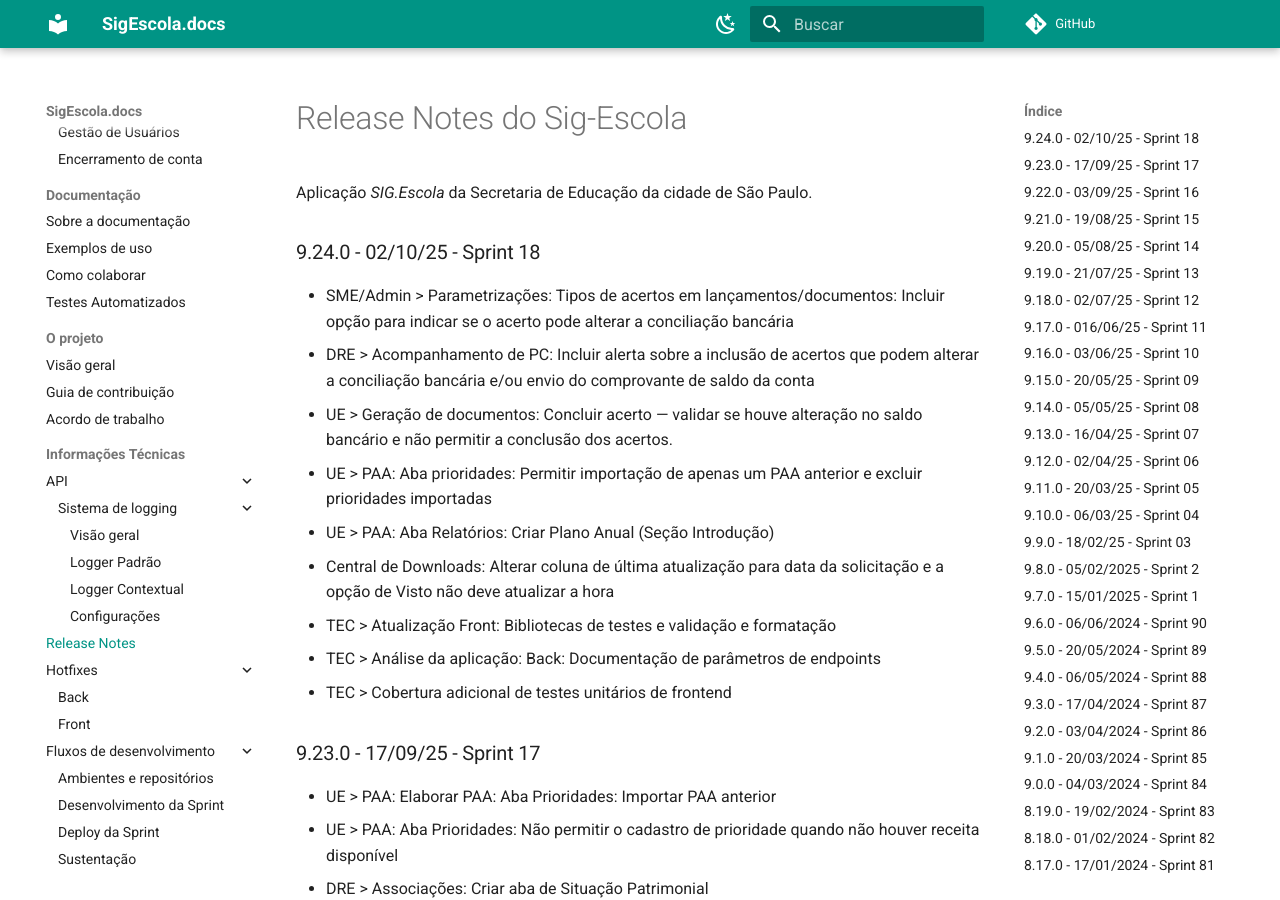
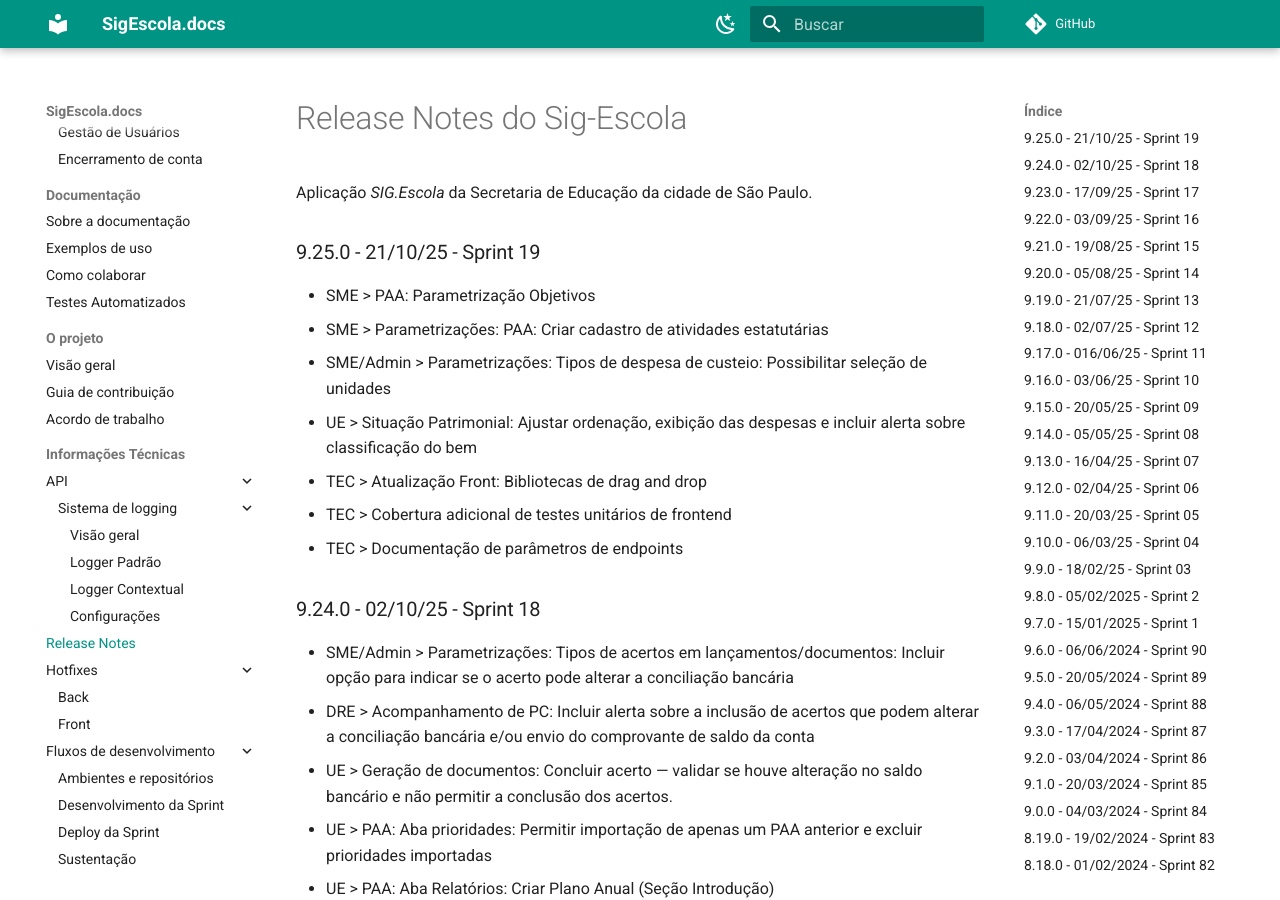
Before and after one commit to prefeiturasp/SME-PTRF-Docs, an MkDocs documentation site: the page built from docs/projeto/release_notes.md, in a window 1280 px wide and 900 px high. Built offline with MkDocs 1.6.1 and Material for MkDocs 9.7.7, drawn with Linux system fonts in a browser that asks for light colours; comment, search, counter and statistics services are not loaded.

Commit message:
Add release notes for version 9.25.0

```diff
--- a/docs/projeto/release_notes.md
+++ b/docs/projeto/release_notes.md
@@ -1,6 +1,16 @@
 # Release Notes do Sig-Escola
 
 Aplicação *SIG.Escola* da Secretaria de Educação da cidade de São Paulo.
+
+### 9.25.0 - 21/10/25 - Sprint 19
+
+* SME > PAA: Parametrização Objetivos
+* SME > Parametrizações: PAA: Criar cadastro de atividades estatutárias
+* SME/Admin > Parametrizações: Tipos de despesa de custeio: Possibilitar seleção de unidades
+* UE > Situação Patrimonial: Ajustar ordenação, exibição das despesas e incluir alerta sobre classificação do bem
+* TEC > Atualização Front: Bibliotecas de drag and drop
+* TEC > Cobertura adicional de testes unitários de frontend
+* TEC > Documentação de parâmetros de endpoints
 
 ### 9.24.0 - 02/10/25 - Sprint 18
 
```
